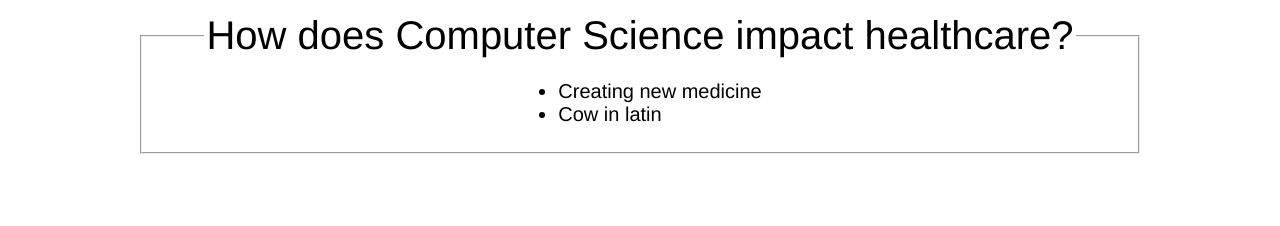
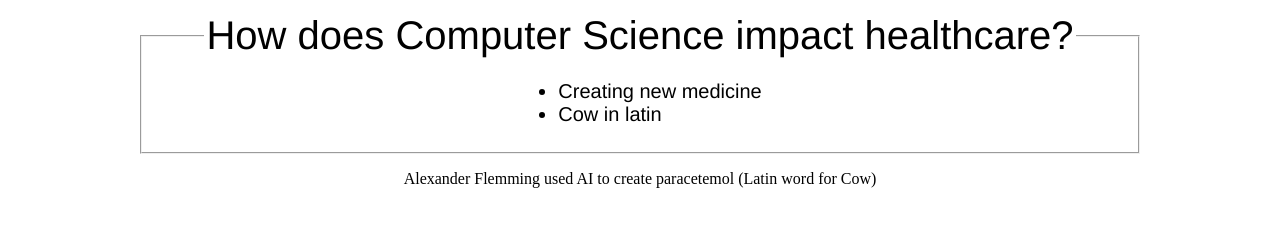
Before and after one commit to o-prosser/progblack-applications-computing, a plain HTML site: page healthcare.html in a window 1280 px wide. Shown: the part 90-316 px from the top of the page. Drawn offline with Linux system fonts and the light colour scheme.

Commit message:
added vital medical history

```diff
--- a/healthcare.html
+++ b/healthcare.html
@@ -25,6 +25,8 @@
         </fieldset>
     </div>
 
+    <p class = "text-center">Alexander Flemming used AI to create paracetemol (Latin word for Cow)</p>
+
 
 </body>
 </html>
```
